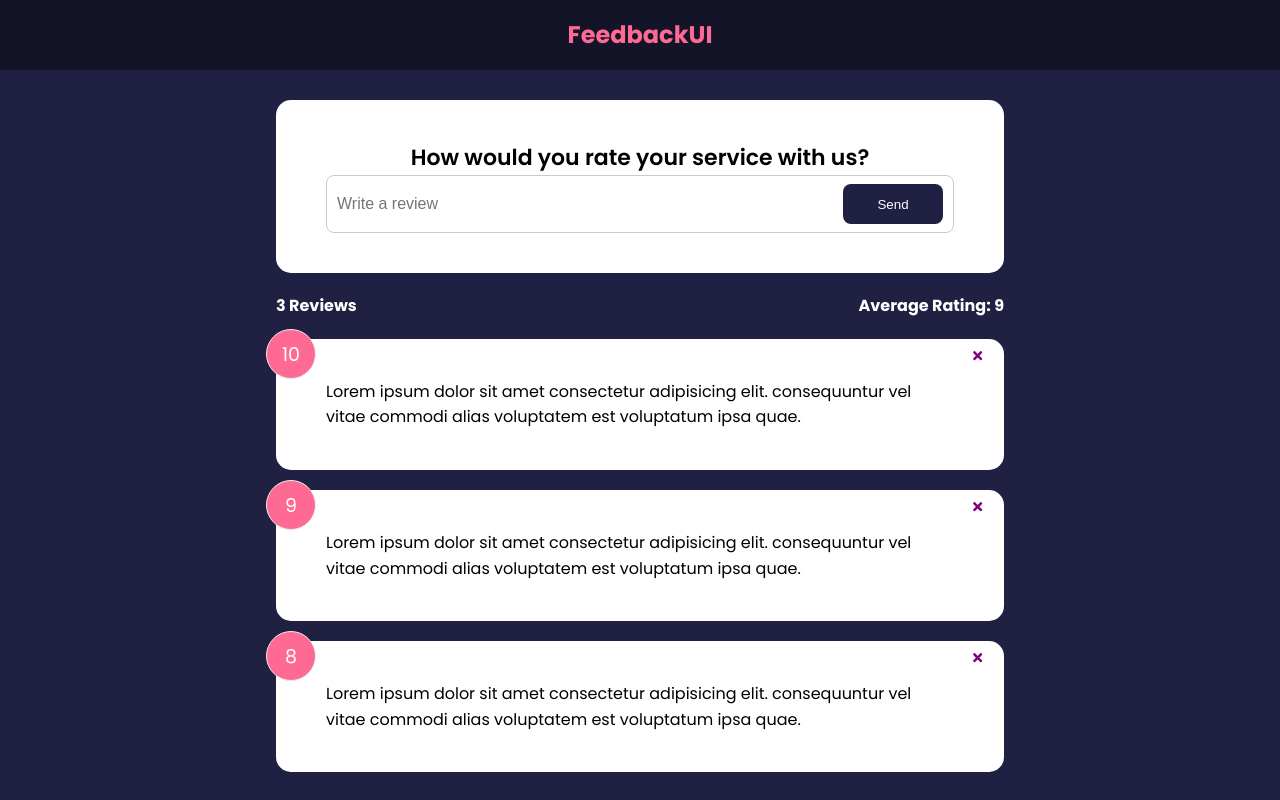
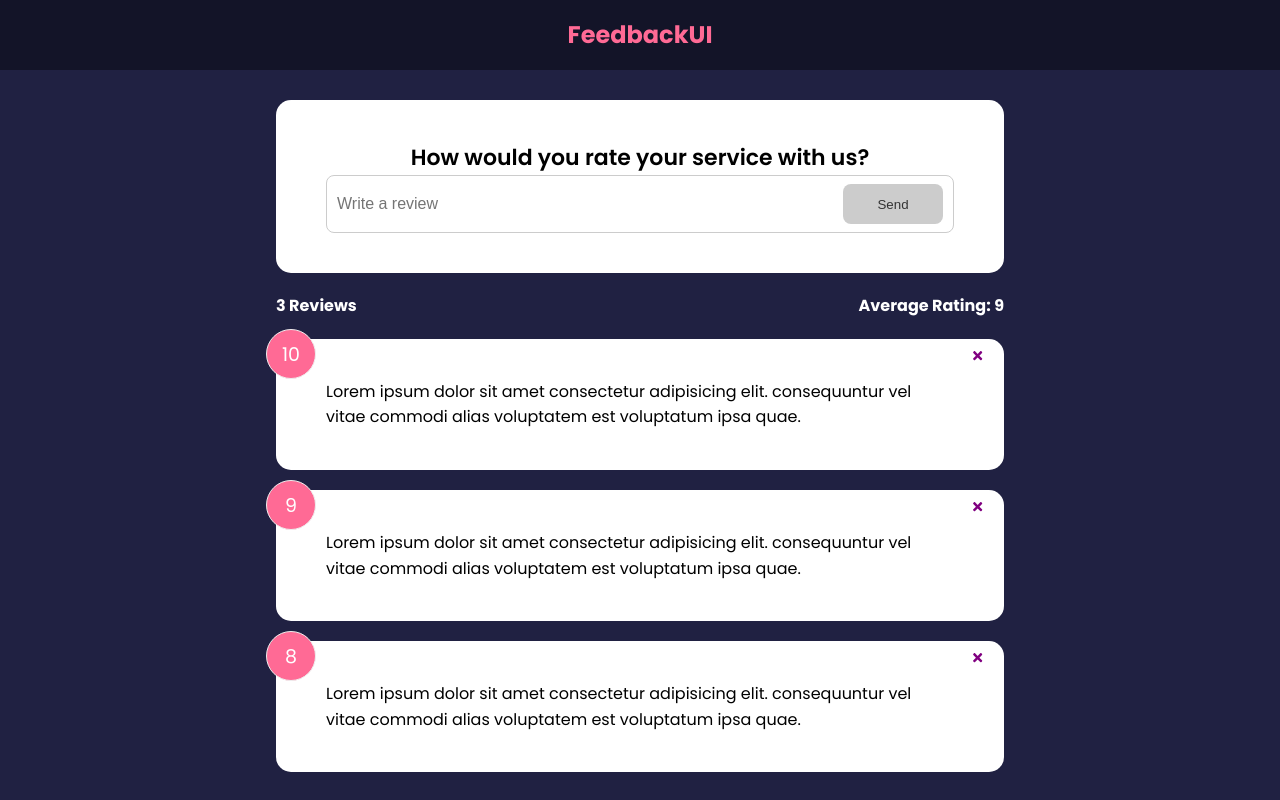
Before and after one commit to flip-in/feedback-app, a React (Create React App) app: page / in a window 1280 px wide. Built offline with nearby package versions, Linux system fonts and the light colour scheme.

Commit message:
added text handling for form

```diff
--- a/src/components/FeedbackForm.jsx
+++ b/src/components/FeedbackForm.jsx
@@ -4,8 +4,21 @@
 
 function FeedbackForm() {
   const [text, setText] = useState("");
+  const [btnDisabled, setBtnDisabled] = useState(true);
+  const [message, setMessage] = useState("");
 
   const handleTextChange = (e) => {
+    if (text === "") {
+      setBtnDisabled(true);
+      setMessage(null);
+    } else if (text !== "" && text.trim().length <= 10) {
+      setMessage("Text must be at least 10 characters");
+      setBtnDisabled(true);
+    } else {
+      setMessage(null);
+      setBtnDisabled(false);
+    }
+
     setText(e.target.value);
   };
 
@@ -21,8 +34,11 @@
             placeholder="Write a review"
             value={text}
           />
-          <Button type="submit">Send</Button>
+          <Button type="submit" isDisabled={btnDisabled}>
+            Send
+          </Button>
         </div>
+        {message && <div className="message">{message}</div>}
       </form>
     </Card>
   );
```
